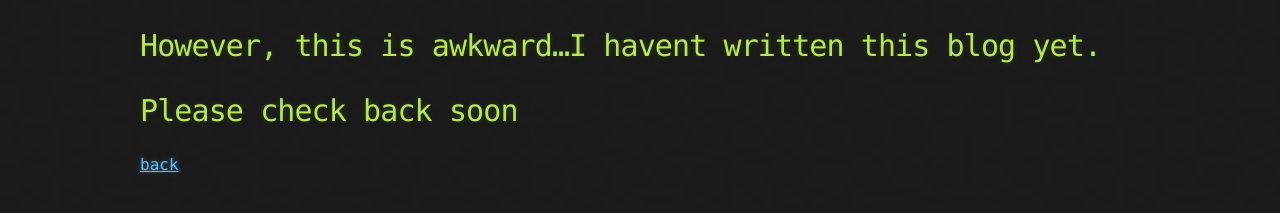
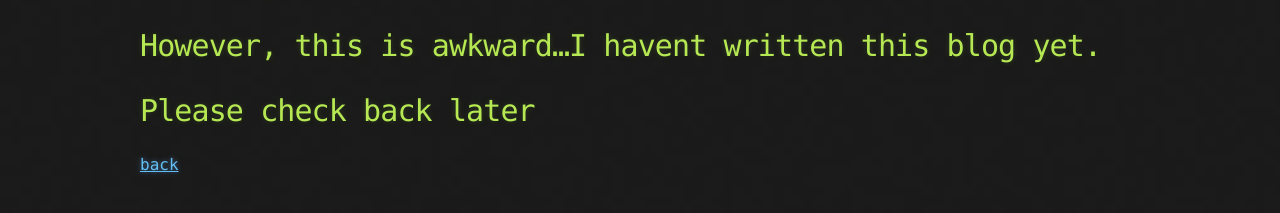
Before and after one commit to ceramicskate0/ceramicskate0.github.io, a Jekyll site: the page built from ComingSoon.md, in a window 1280 px wide. Shown: the part 275-488 px from the top of the page. Built offline with Jekyll 4.4.1, drawn with Linux system fonts in a browser that asks for light colours; our own code applies the rules of GitHub Pages for plain Markdown files.

Commit message:
Update ComingSoon.md

```diff
--- a/ComingSoon.md
+++ b/ComingSoon.md
@@ -4,6 +4,6 @@ layout: default
 
 # Hey im glad your interested in this story.
 # However, this is awkward...I havent written this blog yet.
-# Please check back soon
+# Please check back later
 
 [back](./)
```
